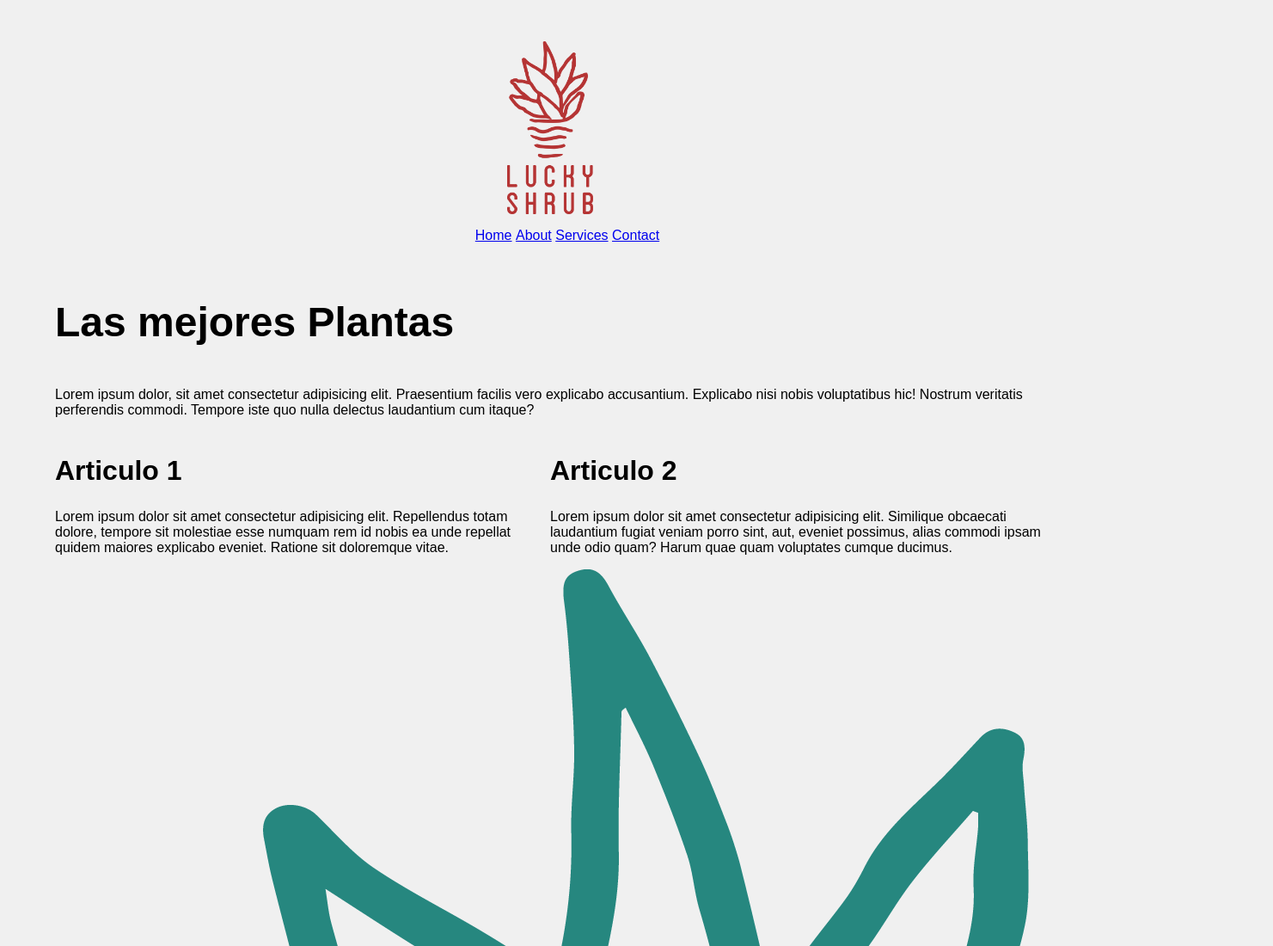
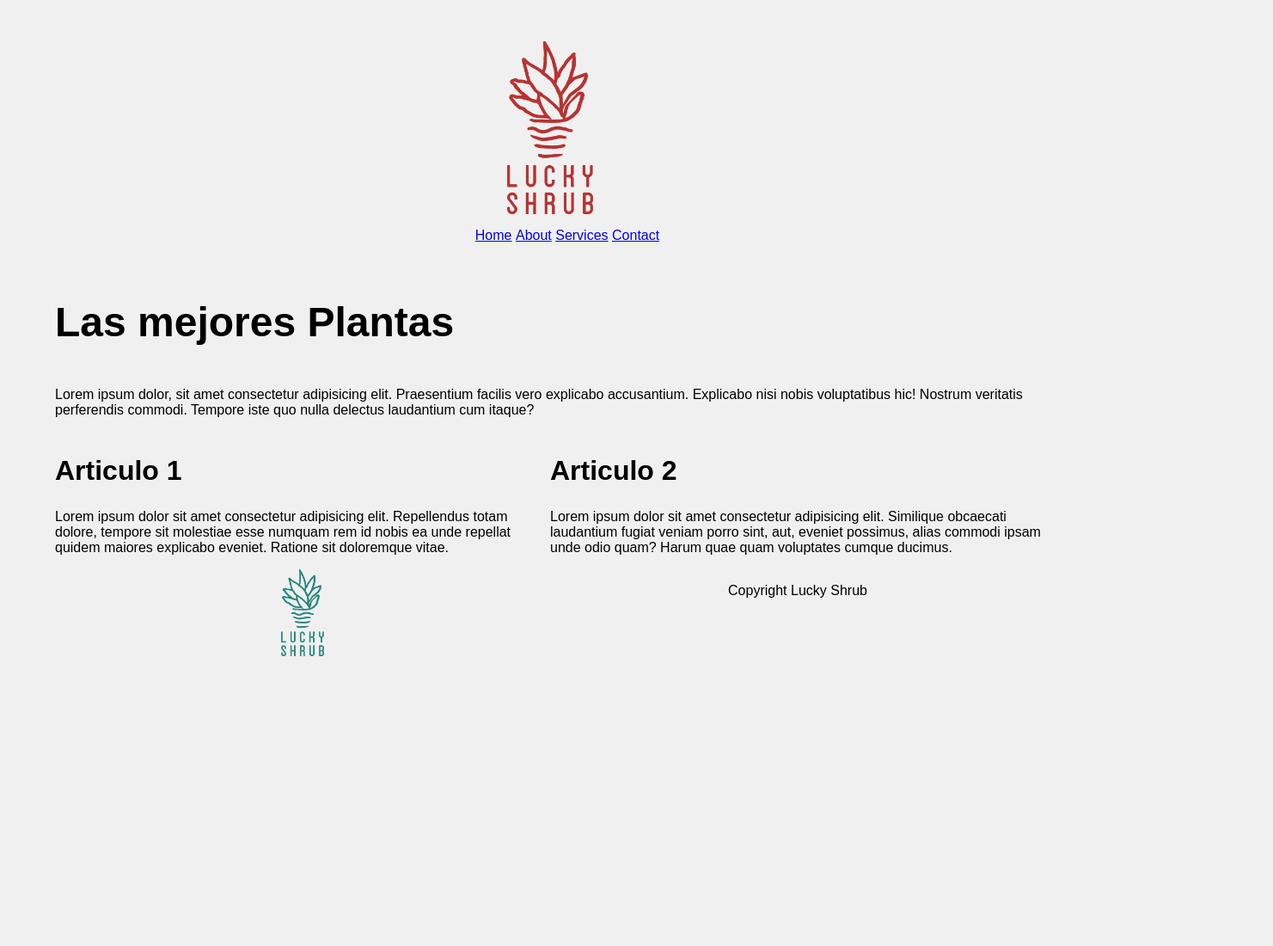
Before and after one commit to ronaldstuardoperea-stack/Lucky-Shrub, a plain HTML site: page index.html in a window 1280 px wide. Shown: the top 1100 px of the page at 86% size, 1481 px wide, since content can reach past the window. After the commit the page ends 815 px from the top, so only its background shows below. Drawn offline with Linux system fonts and the light colour scheme.

Commit message:
Main Footer Styles

```diff
--- a/styles.css
+++ b/styles.css
@@ -41,3 +41,17 @@
 article {
     flex: 1;
 }
+
+.logo-footer {
+    width: 50px;
+}
+
+footer {
+    display: flex;
+
+}
+
+footer > div {
+    flex: 1;
+    text-align: center;
+}
```
